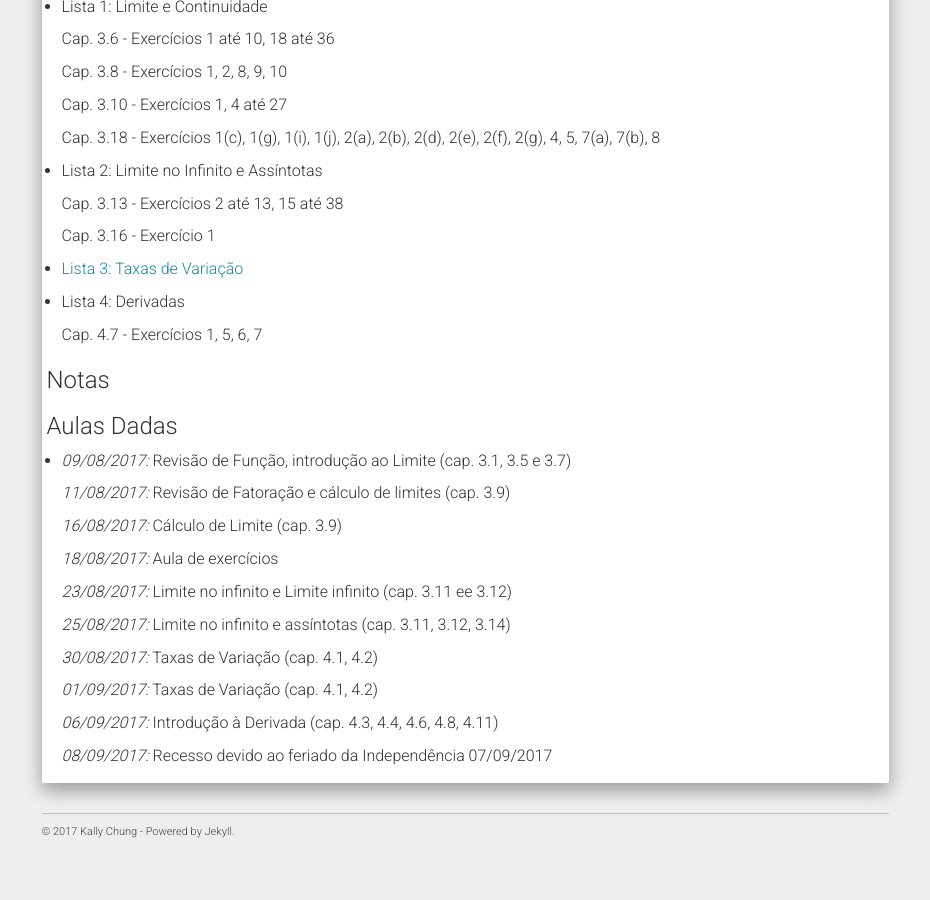
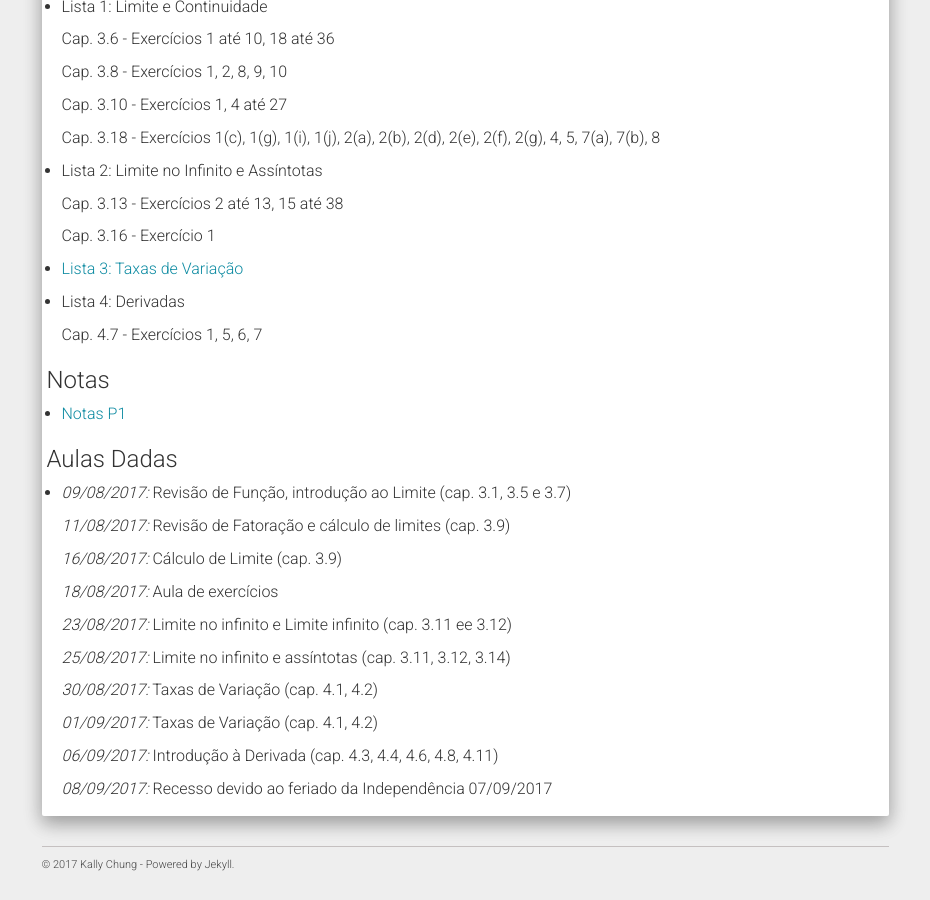
Before and after one commit to chunggnuhc/chunggnuhc.github.io, a Jekyll site: the page built from engFlor2sem2017.md, in a window 1280 px wide and 900 px high, scrolled down 973 px. Shown: the whole window, without its empty margins (321-1251 px from the left). Built offline with Jekyll 4.4.1, drawn with Linux system fonts in a browser that asks for light colours; nearby versions of some CDN libraries; before the commit the page ends 1840 px from its top, so only the background shows below that.

Commit message:
Update EngFlor - NotasP1 add

```diff
--- a/engFlor2sem2017.md
+++ b/engFlor2sem2017.md
@@ -65,6 +65,8 @@ obs.: Caso nenhum aluno apareça até 13h30min, o horário de atendimento no dia
 
 <h3>Notas</h3>
 
+- [Notas P1](/disciplinas2sem2017/Nota P1 - EngFlor.pdf)
+
 <h3>Aulas Dadas</h3>
 
 - _09/08/2017:_ Revisão de Função, introdução ao Limite (cap. 3.1, 3.5 e 3.7)
```
